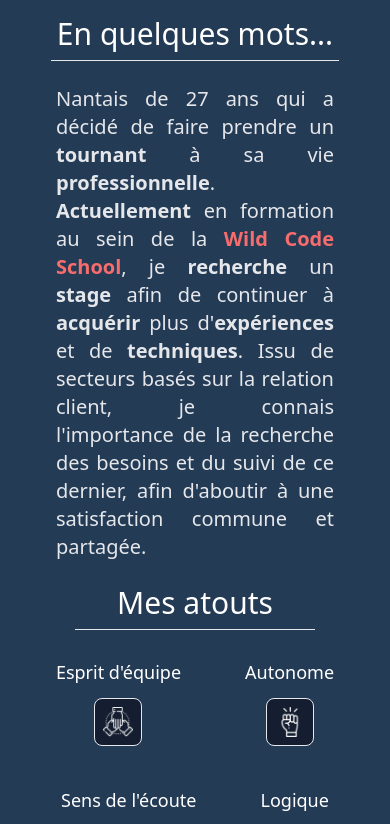
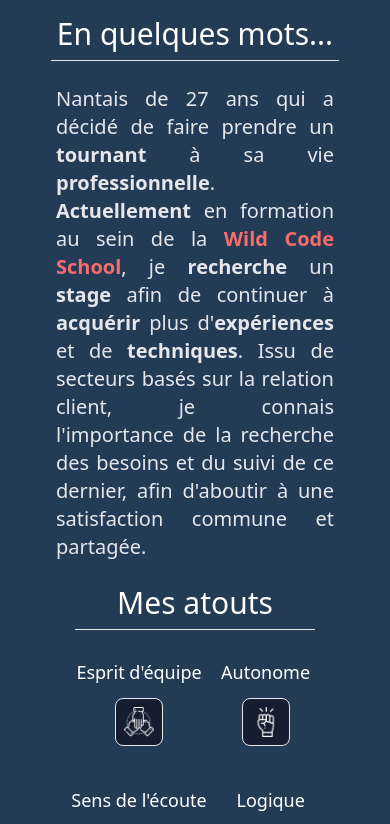
Before and after one commit to KvnMrs/Portfolio-ReactJs, a React (Create React App) app: page /a-propos in a window 390 px wide. Shown: the top 824 px of the page. Built offline with nearby package versions, Linux system fonts and the light colour scheme.

Commit message:
style : recentrage des elements

```diff
--- a/src/components/uniques/SoftSkills.jsx
+++ b/src/components/uniques/SoftSkills.jsx
@@ -11,11 +11,11 @@ const SoftSkills = () => {
         {dataSkills
           .filter((atout) => atout.catégorie === "Atout")
           .map((el) => (
-            <div className="flex flex-col items-center my-5 ">
-              <div className="mx-8 lg:mx-5 mb-3 text-lg lg:text-2xl text-white ">
+            <div className="flex flex-col items-center my-5 mx-2 ">
+              <div className=" lg:mx-5 mb-3 text-lg lg:text-2xl text-white ">
                 {el.element}
               </div>
-              <div className="items-center w-12 md:w-14 lg:w-16 p-2 border bg-dark_blue rounded-lg">
+              <div className="items-center mx-6 w-12 md:w-14 lg:w-16 p-2 border bg-dark_blue rounded-lg">
                 <img alt={el.catégorie} src={el.image} />
               </div>
             </div>
```
